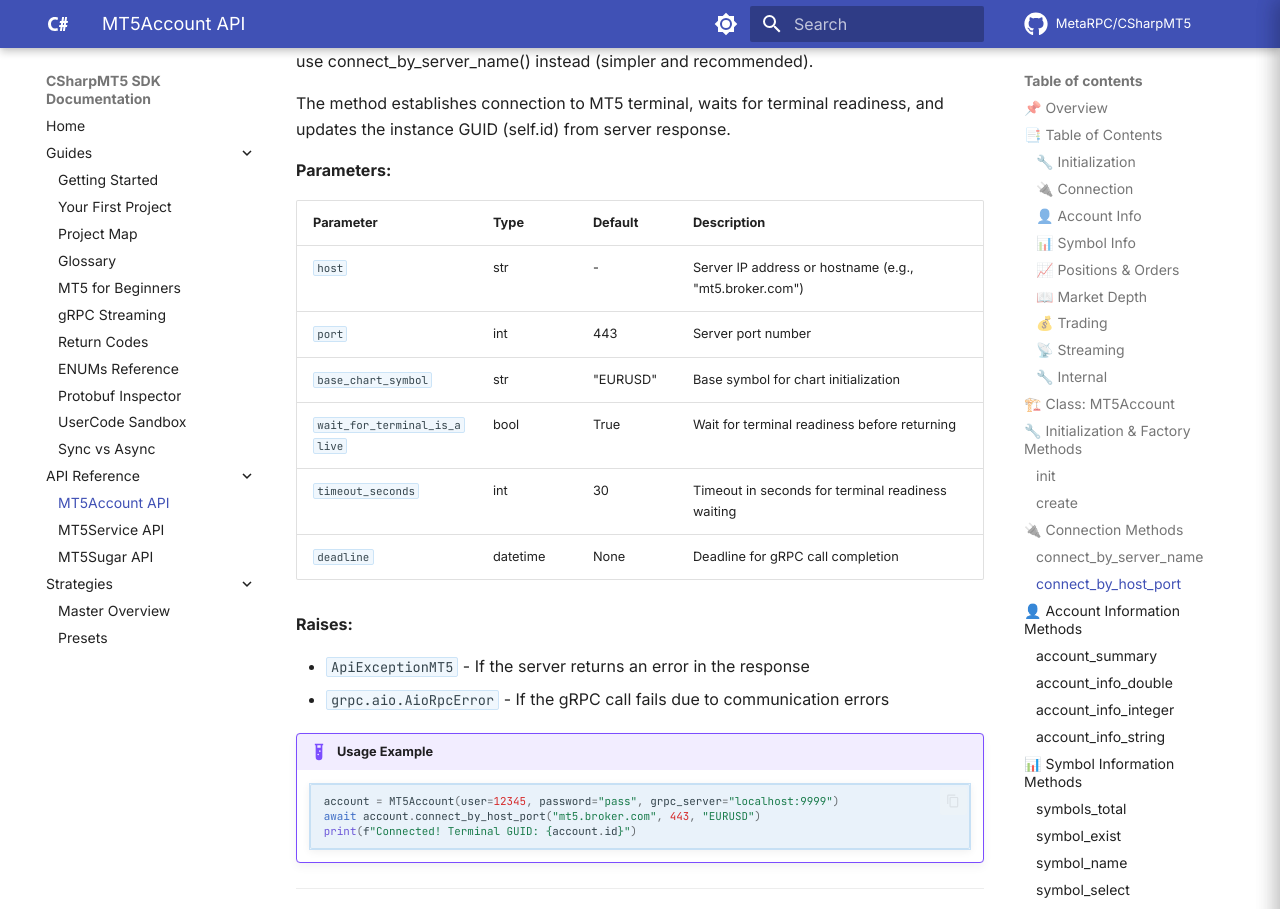
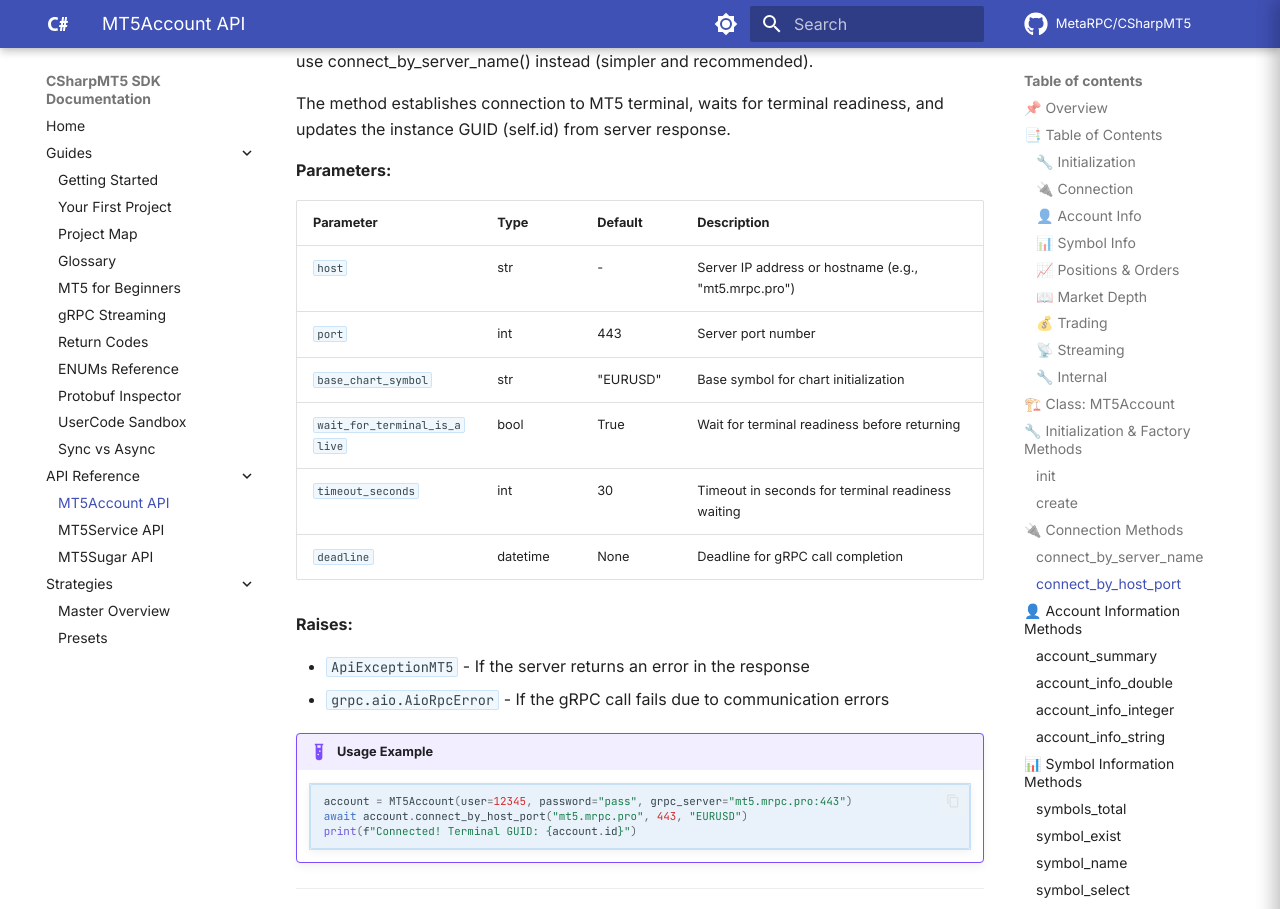
Before and after one commit to MetaRPC/CSharpMT5, an MkDocs documentation site: the page built from docs/API_Reference/MT5Account.md, in a window 1280 px wide and 1400 px high, scrolled down 6758 px. Shown: the top 909 px of the window. Built offline with MkDocs 1.6.1 and Material for MkDocs 9.7.7, drawn with Linux system fonts in a browser that asks for light colours; comment, search, counter and statistics services are not loaded; some of the changed text lies outside the part shown.

Commit message:
docs: add API key guide at https://mrpc.pro/signup and standardize production endpoints

````diff
--- a/docs/API_Reference/MT5Account.md
+++ b/docs/API_Reference/MT5Account.md
@@ -210,7 +210,7 @@ and updates the instance GUID (self.id) from server response.
 
 !!! example "Usage Example"
     ```python
-    account = MT5Account(user=12345, password="pass", grpc_server="localhost:9999")
+    account = MT5Account(user=12345, password="pass", grpc_server="mt5.mrpc.pro:443")
     await account.connect_by_server_name("MetaQuotes-Demo", "EURUSD")
     print(f"Connected! Terminal GUID: {account.id}")
     ```
@@ -235,7 +235,7 @@ and updates the instance GUID (self.id) from server response.
 
 | Parameter | Type | Default | Description |
 |-----------|------|---------|-------------|
-| `host` | str | - | Server IP address or hostname (e.g., "mt5.broker.com") |
+| `host` | str | - | Server IP address or hostname (e.g., "mt5.mrpc.pro") |
 | `port` | int | 443 | Server port number |
 | `base_chart_symbol` | str | "EURUSD" | Base symbol for chart initialization |
 | `wait_for_terminal_is_alive` | bool | True | Wait for terminal readiness before returning |
@@ -249,8 +249,8 @@ and updates the instance GUID (self.id) from server response.
 
 !!! example "Usage Example"
     ```python
-    account = MT5Account(user=12345, password="pass", grpc_server="localhost:9999")
-    await account.connect_by_host_port("mt5.broker.com", 443, "EURUSD")
+    account = MT5Account(user=12345, password="pass", grpc_server="mt5.mrpc.pro:443")
+    await account.connect_by_host_port("mt5.mrpc.pro", 443, "EURUSD")
     print(f"Connected! Terminal GUID: {account.id}")
     ```
 
````
Also changed, not shown: README.md (+48 -1 lines), docs/All_Guides/GETTING_STARTED.md (+10 -0 lines), docs/All_Guides/RETURN_CODES_REFERENCE.md (+1 -1 lines), docs/All_Guides/USERCODE_SANDBOX_GUIDE.md (+3 -3 lines), docs/All_Guides/Your_First_Project.md (+9 -0 lines), docs/Glossary.md (+3 -3 lines).
